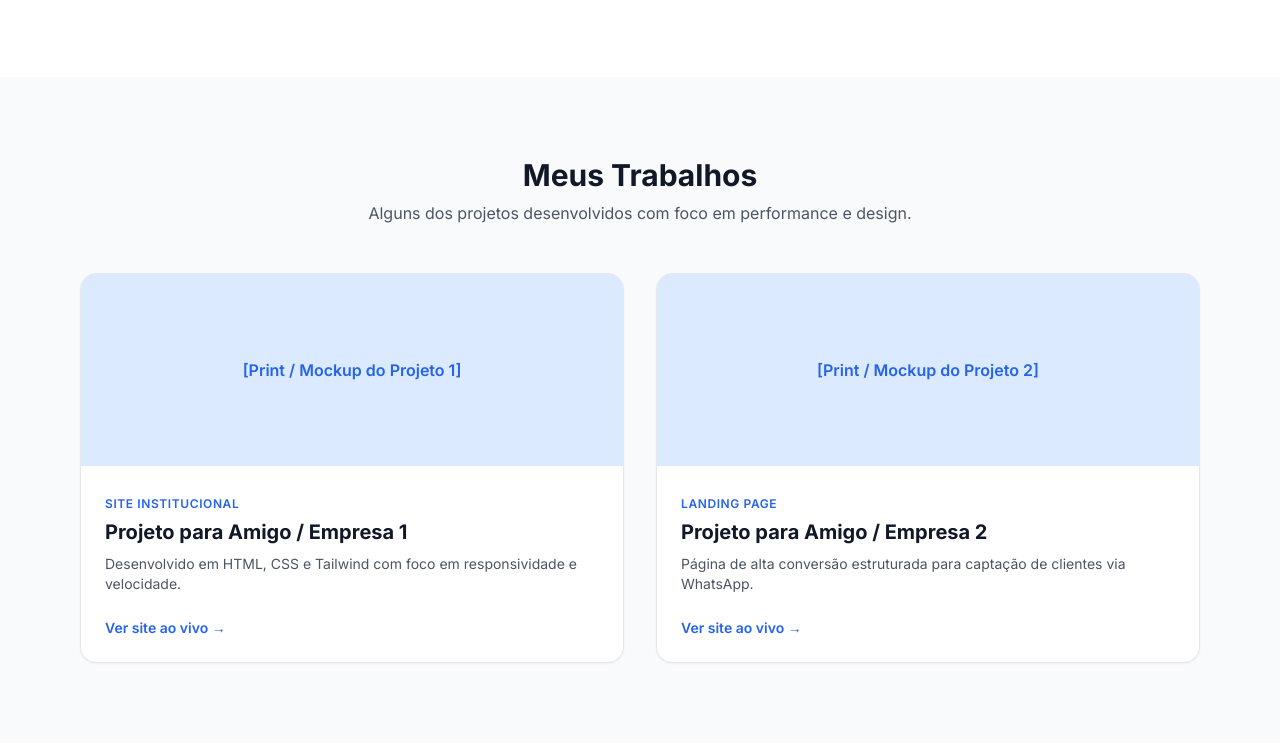
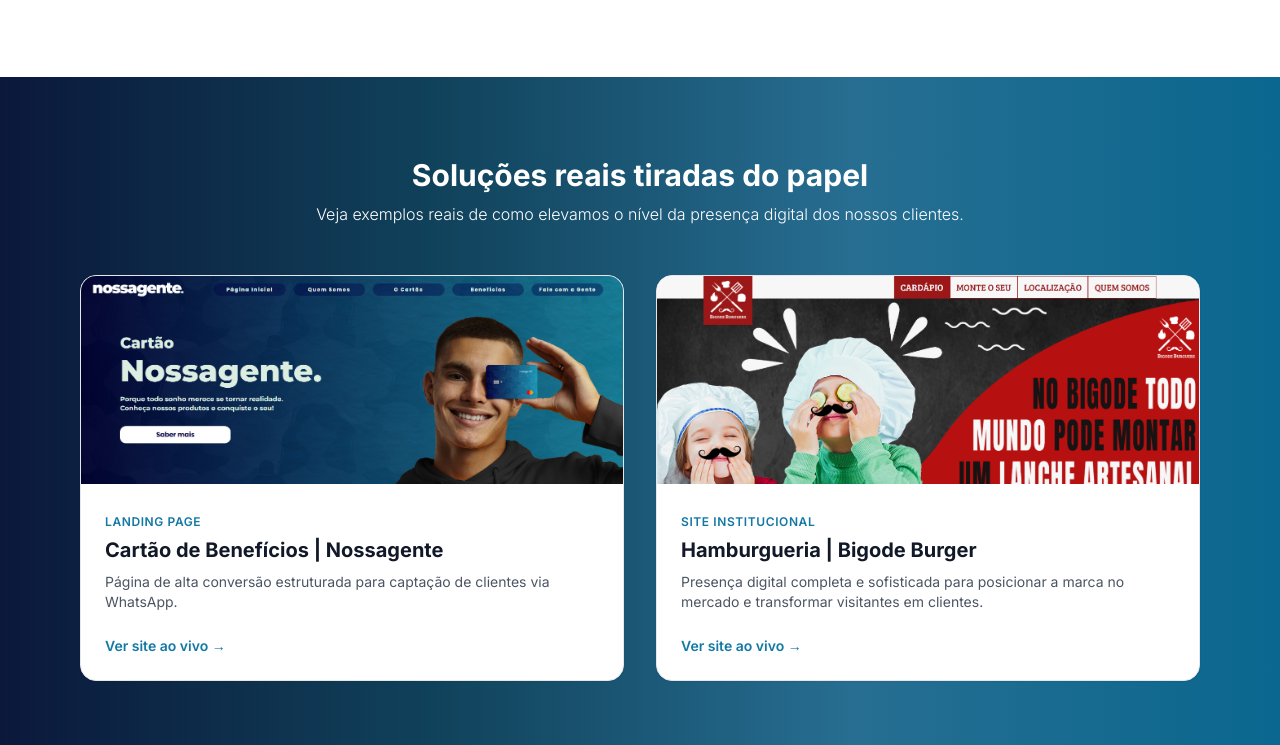
Before and after one commit to GuilhermePCastro/GuilhermeCastroPortfolio, a plain HTML site: page index.html in a window 1280 px wide. Shown: the part 1875-2620 px from the top of the page. Drawn offline with nearby package versions, Linux system fonts and the light colour scheme.

Commit message:
Portifolio

```diff
--- a/css/index.css
+++ b/css/index.css
@@ -1,6 +1,10 @@
 /* geral */
 body {
     font-family: 'Inter', sans-serif;
+}
+
+.color-primary{
+    color:#1278a4;
 }
 
 /* Estado inicial: invisíveis e deslocados para as laterais */
@@ -101,3 +105,19 @@
     border-style: solid;
 
 }
+
+/*Meus Trabalhos*/
+.bg-portifolio{
+    background: linear-gradient(to right, #0b183b, #10415a, #276e92, #0a678f);
+
+}
+
+.link-portifolio{
+    transition: all 0.3s ease-in-out;
+}
+.link-portifolio:hover{
+    transition-duration: 300ms;
+    transition-delay:50ms;
+    text-decoration: underline;
+
+}
--- a/index.html
+++ b/index.html
@@ -6,7 +6,7 @@
     <title>GC Dev. Web | Landing Pages e Sites Institucionais</title>
     <!-- Tailwind CSS CDN -->
     <script src="https://cdn.tailwindcss.com"></script>
-    <script src="./script/animations.js"></script>
+    <script src="./script/animations.js" defer></script>
     <link href="https://fonts.googleapis.com/css2?family=Inter:wght@300;400;500;600;700&display=swap" rel="stylesheet">
     <link rel="stylesheet" href="css/index.css">
     <link rel="icon" type="image/png" href="./assets/images/iconeLogo.png">
@@ -31,9 +31,14 @@
                 <a href="#portfolio" class="hover:text-white hover:scale-[1.02] transition duration-300">Portfólio</a>
                 <a href="#sobre" class="hover:text-white hover:scale-[1.02] transition duration-300">Sobre Mim</a>
             </nav>
-            <a href="https://wa.me/55SEU_DDD_E_NUMERO?text=Olá!%20Vi%20seu%20site%20e%20gostaria%20de%20conversar%20sobre%20um%20projeto." target="_blank"
-               class="bg-green-600 hover:bg-green-500 text-white px-5 py-2.5 rounded-full text-sm font-medium transition shadow-md transition-all duration-300 shadow-xl shadow-green-600/30 hover:scale-[1.02]">
-               Falar no WhatsApp
+            <a href="https://wa.me/5511946814885?text=Olá!%20Vi%20seu%20site%20e%20gostaria%20de%20conversar%20sobre%20um%20projeto." target="_blank"
+                class="inline-flex items-center justify-center gap-2 bg-green-600 hover:bg-green-500 text-white px-5 py-2.5 rounded-full text-sm font-medium transition-all duration-300 shadow-xl shadow-green-600/30 hover:scale-[1.02]">
+
+                    Falar no WhatsApp
+                    <!-- Ícone do WhatsApp (SVG) -->
+                    <svg class="w-5 h-5 fill-current" viewBox="0 0 24 24" xmlns="http://www.w3.org/2000/svg">
+                        <path d="M.057 24l1.687-6.163c-1.041-1.804-1.588-3.849-1.587-5.946.003-6.556 5.338-11.891 11.893-11.891 3.181.001 6.167 1.24 8.413 3.488 2.245 2.248 3.481 5.236 3.48 8.414-.003 6.557-5.338 11.892-11.893 11.892-1.99-.001-3.951-.5-5.688-1.448l-6.305 1.654zm6.597-3.807c1.676.995 3.276 1.591 5.392 1.592 5.448 0 9.886-4.434 9.889-9.885.002-5.462-4.415-9.89-9.881-9.892-5.452 0-9.887 4.434-9.889 9.884-.001 2.225.651 3.891 1.746 5.634l-.999 3.648 3.742-.981zm11.387-5.464c-.074-.124-.272-.198-.57-.347-.297-.149-1.758-.868-2.031-.967-.272-.099-.47-.149-.669.149-.198.297-.768.967-.941 1.165-.173.198-.347.223-.644.074-.297-.149-1.255-.462-2.39-1.475-.883-.788-1.48-1.761-1.653-2.059-.173-.297-.018-.458.13-.606.134-.133.297-.347.446-.521.151-.172.2-.296.3-.495.099-.198.05-.372-.025-.521-.075-.124-.669-1.611-.916-2.206-.242-.579-.487-.501-.669-.51l-.57-.01c-.198 0-.52.074-.792.372s-1.04 1.016-1.04 2.479 1.065 2.876 1.213 3.074c.149.198 2.095 3.2 5.076 4.487.709.306 1.263.489 1.694.626.712.226 1.36.194 1.872.118.571-.085 1.758-.719 2.006-1.413.248-.695.248-1.29.173-1.414z"/>
+                    </svg>
             </a>
         </header>
 
@@ -126,7 +131,6 @@
     <section id="diferenciais" class="py-20 bg-white ">
         <div class="max-w-6xl mx-auto px-4">
 
-            <!-- Mudamos de items-center para items-start para o texto alinhar no topo -->
             <div class="grid grid-cols-1 md:grid-cols-2 gap-12 items-start">
 
                 <div class="space-y-6 order-2 md:order-1 animar-esquerda" id="dif-bloco-cards">
@@ -180,11 +184,11 @@
                 <div class="text-center md:text-right order-1 md:order-2 animar-direita" id="dif-bloco-texto">
                     <span class="inline-block pilula-diferencial text-xs font-semibold px-3.5 py-1.5 rounded-full uppercase tracking-wider">Vantagem Exclusiva</span>
 
-                    <h2 class="text-3xl md:text-4xl font-extrabold text-gray-900 mt-4 leading-tight title-primary pl-6">
+                    <h2 class="text-3xl md:text-4xl font-extrabold text-gray-900 mt-4 leading-tight title-primary pl-0 md:pl-6">
                         Por que fechar direto com um desenvolvedor especializado?
                     </h2>
 
-                    <p class="mt-8 text-gray-600 leading-relaxed pl-8">
+                    <p class="mt-8 text-gray-600 leading-relaxed pl-0 md:pl-8">
                         Esqueça a burocracia, a demora e os custos abusivos de grandes agências. Aqui você fala diretamente com quem está codificando o seu projeto, garantindo agilidade e preço justo.
                     </p>
 
@@ -202,34 +206,38 @@
     </section>
 
     <!-- PORTFÓLIO (CASES) -->
-    <section id="portfolio" class="py-20 bg-gray-50">
+    <section id="portfolio" class="py-20 bg-portifolio">
         <div class="max-w-6xl mx-auto px-4">
             <div class="text-center max-w-2xl mx-auto">
-                <h2 class="text-3xl font-bold text-gray-900">Meus Trabalhos</h2>
-                <p class="mt-2 text-gray-600">Alguns dos projetos desenvolvidos com foco em performance e design.</p>
+                <h2 class="text-3xl font-extrabold text-white">Soluções reais tiradas do papel</h2>
+                <p class="mt-2 text-white font-light leading-relaxed">Veja exemplos reais de como elevamos o nível da presença digital dos nossos clientes.</p>
             </div>
             <div class="grid grid-cols-1 md:grid-cols-2 gap-8 mt-12">
                 <!-- Projeto 1 -->
                 <div class="bg-white rounded-2xl overflow-hidden border border-gray-200 shadow-sm">
-                    <div class="h-48 bg-blue-100 flex items-center justify-center text-blue-600 font-semibold">[Print / Mockup do Projeto 1]</div>
+                    <div class="h-52 bg-gray-100 overflow-hidden">
+                        <img src="./assets/images/nossagenteEx.png" alt="Mockup Cartão de Benefícios NossaGente" class="w-full h-full object-cover object-top">
+                    </div>
                     <div class="p-6">
-                        <span class="text-xs font-semibold text-blue-600 uppercase tracking-wider">Site Institucional</span>
-                        <h3 class="text-xl font-bold text-gray-900 mt-1">Projeto para Amigo / Empresa 1</h3>
-                        <p class="text-sm text-gray-600 mt-2">Desenvolvido em HTML, CSS e Tailwind com foco em responsividade e velocidade.</p>
+                        <span class="text-xs font-semibold color-primary uppercase tracking-wider">Landing Page</span>
+                        <h3 class="text-xl font-bold text-gray-900 mt-1">Cartão de Benefícios | Nossagente</h3>
+                        <p class="text-sm text-gray-600 mt-2">Página de alta conversão estruturada para captação de clientes via WhatsApp.</p>
                         <div class="mt-6 flex gap-4">
-                            <a href="#" target="_blank" class="text-sm font-semibold text-blue-600 hover:underline">Ver site ao vivo →</a>
+                            <a href="https://nossagentecard.com.br/" target="_blank" class="text-sm font-semibold color-primary link-portifolio">Ver site ao vivo →</a>
                         </div>
                     </div>
                 </div>
                 <!-- Projeto 2 -->
                 <div class="bg-white rounded-2xl overflow-hidden border border-gray-200 shadow-sm">
-                    <div class="h-48 bg-blue-100 flex items-center justify-center text-blue-600 font-semibold">[Print / Mockup do Projeto 2]</div>
+                    <div class="h-52 bg-gray-100 overflow-hidden">
+                        <img src="./assets/images/bigodeBrugerEx.png" alt="Mockup bigode burger" class="w-full h-full object-cover object-top">
+                    </div>
                     <div class="p-6">
-                        <span class="text-xs font-semibold text-blue-600 uppercase tracking-wider">Landing Page</span>
-                        <h3 class="text-xl font-bold text-gray-900 mt-1">Projeto para Amigo / Empresa 2</h3>
-                        <p class="text-sm text-gray-600 mt-2">Página de alta conversão estruturada para captação de clientes via WhatsApp.</p>
+                        <span class="text-xs font-semibold color-primary uppercase tracking-wider">Site Institucional</span>
+                        <h3 class="text-xl font-bold text-gray-900 mt-1">Hamburgueria | Bigode Burger</h3>
+                        <p class="text-sm text-gray-600 mt-2">Presença digital completa e sofisticada para posicionar a marca no mercado e transformar visitantes em clientes.</p>
                         <div class="mt-6 flex gap-4">
-                            <a href="#" target="_blank" class="text-sm font-semibold text-blue-600 hover:underline">Ver site ao vivo →</a>
+                            <a href="https://guilhermepcastro.github.io/BigodeBurger2/" target="_blank" class="text-sm font-semibold color-primary link-portifolio">Ver site ao vivo →</a>
                         </div>
                     </div>
                 </div>
```
Also changed, not shown: assets/images/bigodeBrugerEx.png (added), assets/images/nossagenteEx.png (added), assets/images/whatsapp.png (added).
